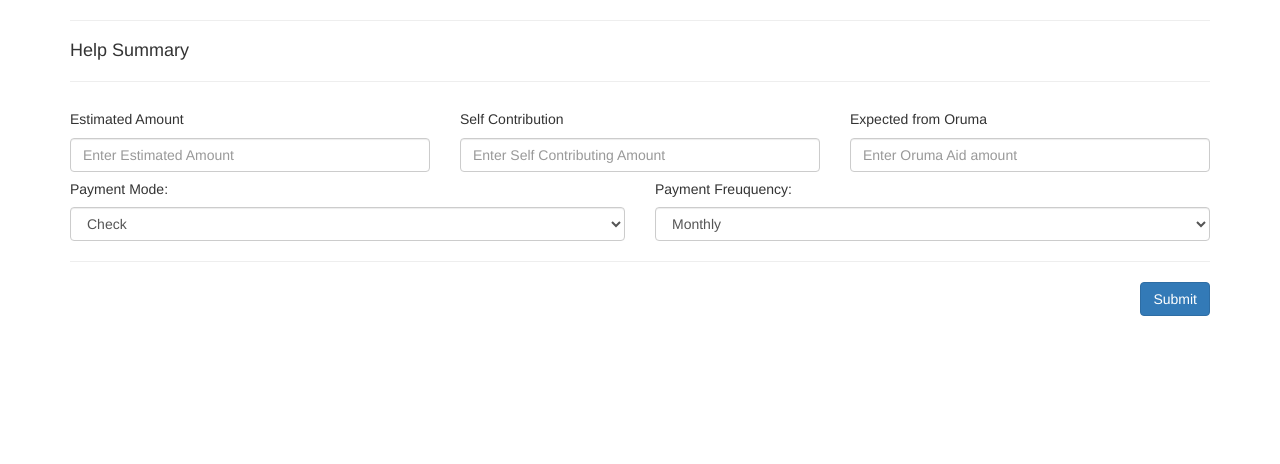
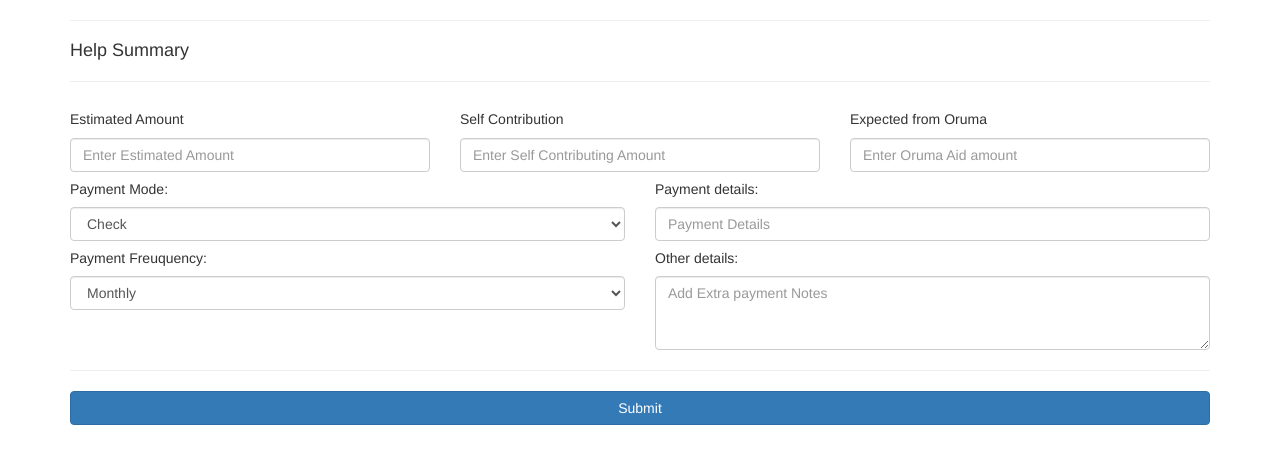
Before and after one commit to jafsparrow/deploy, a Django app: template oruma/templates/oruma/stage3.html in a window 1280 px wide. Shown: the part 217-681 px from the top of the page. Run offline with Django 3.2, Linux system fonts and the light colour scheme; the template is opened without the code that fills it: values that come from a table or form of the project are taken from there, others are empty; some libraries are stand-ins or nearby versions.

Commit message:
Implemented enqury, hide the button for user and new and reveiw

```diff
--- a/oruma/forms.py
+++ b/oruma/forms.py
@@ -51,6 +51,10 @@ class ApplicationModelForm(forms.ModelForm):
     pay_freq = (('Monthly', 'Monthly'), ('Full', 'Full') , ('Part','Part'))
     payment_mode = forms.ChoiceField( widget=forms.Select(attrs={'class': 'form-control'}), choices=pay_mode, required=False)
     payment_frequency = forms.ChoiceField( widget=forms.Select(attrs={'class': 'form-control'}), choices=pay_freq, required=False)
+    payment_details = forms.CharField(widget = forms.TextInput(attrs={'placeholder': 'Payment Details', 'class': 'form-control'}),max_length=100, label='Payment Details', required=False)
+    extra_notes = forms.CharField(widget = forms.Textarea(attrs={'placeholder': 'Add Extra payment Notes', 'class': 'form-control', 'rows':'3'}), max_length=300, label='Address', required=False)
+    enquiry_team = forms.CharField(widget = forms.TextInput(attrs={'placeholder': 'Enquiry team Names', 'class': 'form-control'}),max_length=100, label='Enquiry Team Names', required=False)
+    enquiry_notes = forms.CharField(widget = forms.Textarea(attrs={'placeholder': 'Enquiry Notes', 'class': 'form-control', 'rows':'3'}), max_length=300, label='Address', required=False)
 
     pay_mode = (('Check','Check'), ('Cash','Cash'),('DD', 'DD'))
     pay_freq = (('Monthly', 'Monthly'), ('Full', 'Full') , ('Part','Part'))
--- a/oruma/models.py
+++ b/oruma/models.py
@@ -36,7 +36,7 @@ class Dependend(models.Model):
     applicant = models.ForeignKey(Applicant, on_delete= models.CASCADE)
     full_name = models.CharField(max_length=100)
     relation = models.CharField(max_length=50, null=True)
-    age = models.IntegerField(default=10)
+    age = models.IntegerField(null=True)
     occupation = models.CharField(max_length=50, null=True)
 
     def __str__(self):
@@ -62,11 +62,11 @@ class Application(models.Model):
     pay_freq = (('Monthly', 'Monthly'), ('Full', 'Full') , ('Part','Part'))
 
     payment_mode = models.CharField(max_length=50, choices = pay_mode, null=True)
-    #payment_details
+    payment_details = models.CharField(max_length = 100, null=True )
     payment_frequency = models.CharField(max_length=50, choices = pay_freq, null=True)
-    #extra_notes
-    #enquiry_team
-    #enquiry_notes
+    extra_notes = models.CharField(max_length = 100, null=True )
+    enquiry_team = models.CharField(max_length = 100, null=True )
+    enquiry_notes =  models.TextField(null=True)
 
 
 
--- a/oruma/static/oruma/css/style.css
+++ b/oruma/static/oruma/css/style.css
@@ -60,6 +60,7 @@
 
 .border {
   border: 1px solid #dddddd;
+
 }
 
 .border-shadow {
--- a/oruma/templates/oruma/stage3.html
+++ b/oruma/templates/oruma/stage3.html
@@ -13,7 +13,7 @@
 {% endblock content %}
 
 {% block forms %}
-<form class="" method="post">
+<form  method="post">
   {% csrf_token %}
   {{ formset.management_form }}
 
@@ -78,17 +78,36 @@
   <div class="col-md-6">
     <h5>Payment Mode:</h5>
     {{ appform.payment_mode }}
+
   </div>
+
+
   <div class="col-md-6">
-    <h5>Payment Freuquency:</h5>
-    {{ appform.payment_frequency }}
+    <h5>Payment details:</h5>
+    {{ appform.payment_details }}
   </div>
 
 
 </div>
 
+<div class="row">
+  <div class="col-md-6">
+    <h5>Payment Freuquency:</h5>
+    {{ appform.payment_frequency }}
+  </div>
+  <div class="col-md-6">
+    <h5>Other details:</h5>
+    {{ appform.extra_notes }}
+
+  </div>
+
+
+</div>
+
+
+
 <hr>
-  <button type="submit" class="btn btn-primary pull-right" name="button">Submit</button>
+  <button type="submit" class="btn btn-block btn-primary" name="button">Submit</button>
 </form>
 
 {% endblock forms %}
--- a/oruma/templates/oruma/stage4.html
+++ b/oruma/templates/oruma/stage4.html
@@ -41,7 +41,6 @@
             {% endif %}
         </tr>
 
-
         {% endfor %}
 
 
@@ -50,7 +49,7 @@
 
 
 <div style="text-align:right">
-    <button type="submit" class ="btn btn-primary" name="button" style="text-align=right;">submit</button>
+    <button type="submit" class ="btn btn-primary" name="button" style="text-align=right;">Save</button>
 </div>
 
 </form>
--- a/oruma/templates/oruma/submission.html
+++ b/oruma/templates/oruma/submission.html
@@ -25,11 +25,13 @@
 
       <div class="form-group">
         <label for="inquiry_team">Inquiry Team Names</label>
-        <input type="text" class="form-control" name="inquiry_team" value="" placeholder="Inquiry team" required>
+        {{ appform.enquiry_team }}
+
       </div>
       <div class="form-group">
         <label for="inquiry_notes">Inquiry Notes</label>
-        <textarea class="form-control" name="inquiry_notes" rows="4" required></textarea>
+
+        {{ appform.enquiry_notes }}
       </div>
 
       <div style="display:none">
```
Also changed, not shown: oruma/templates/oruma/stage5.html (+49 -17 lines), oruma/migrations/0007_auto_20170425_2015.py (added), oruma/migrations/0008_auto_20170425_2017.py (added), oruma/migrations/0009_auto_20170425_2019.py (added).
